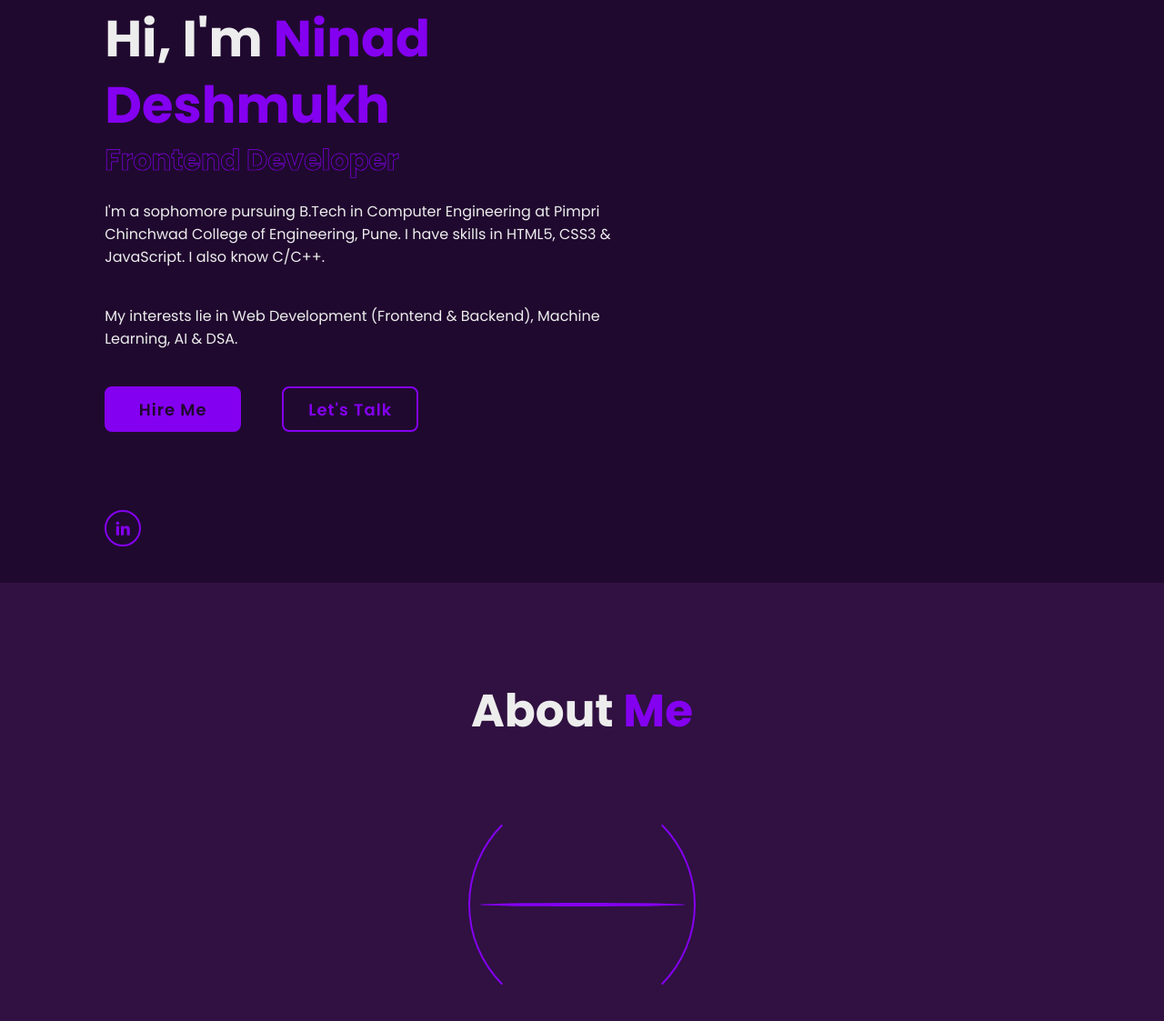
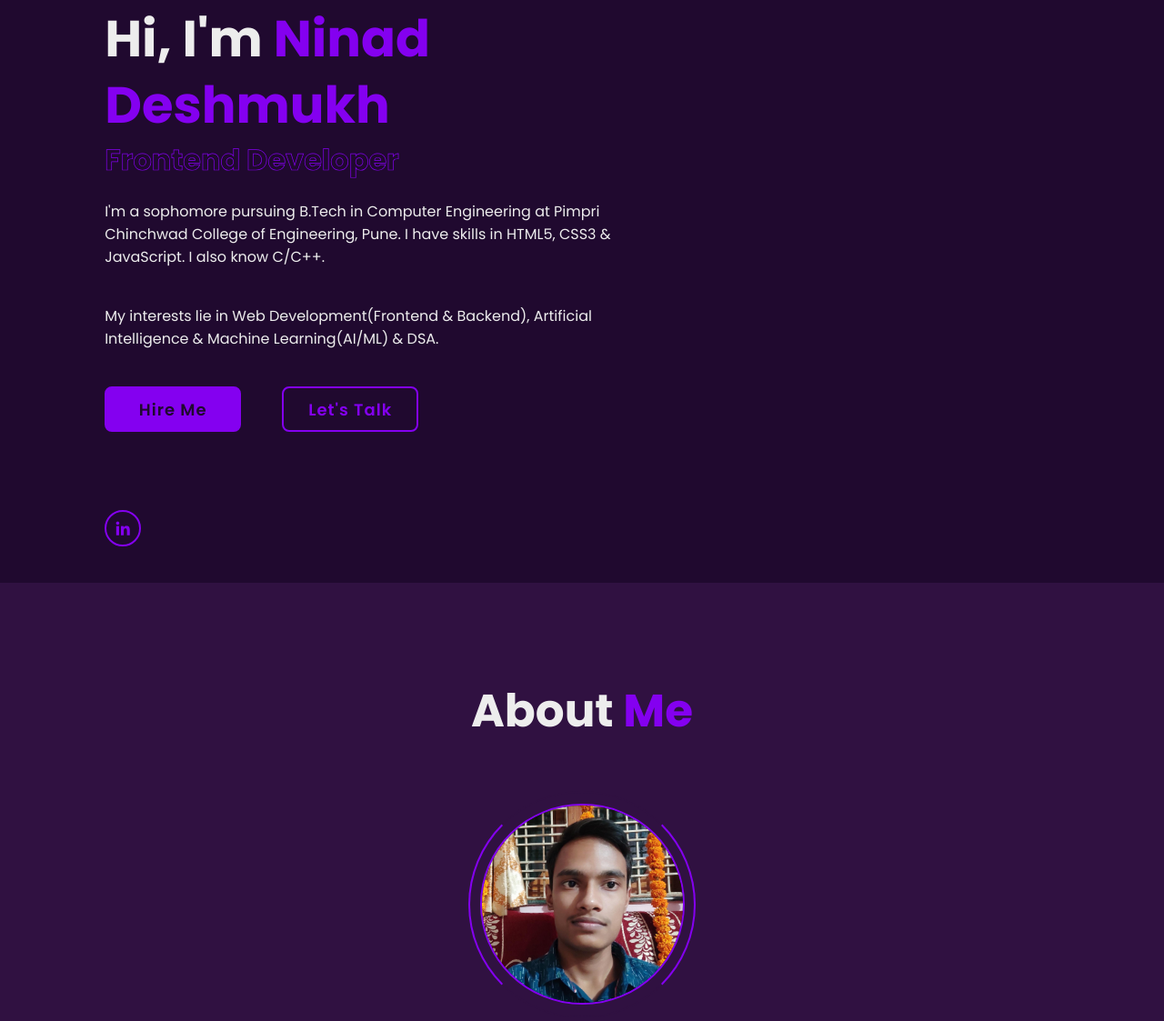
Before and after one commit to Codeer22/First_Portfolio_Project, a plain HTML site: page index.html in a window 1280 px wide. Shown: the part 159-1282 px from the top of the page at 91% size. Drawn offline with nearby package versions, Linux system fonts and the light colour scheme; a script that the page names is missing.

Commit message:
Removed unecessary spaces and changed the image path

```diff
--- a/index.html
+++ b/index.html
@@ -31,7 +31,7 @@
       </div>
       <p>I'm a sophomore pursuing B.Tech in Computer Engineering at Pimpri Chinchwad College of Engineering, Pune. I
         have skills in HTML5, CSS3 & JavaScript. I also know C/C++.</p>
-      <p>My interests lie in Web Development (Frontend & Backend), Machine Learning, AI & DSA.</p>
+      <p>My interests lie in Web Development(Frontend & Backend), Artificial Intelligence & Machine Learning(AI/ML) & DSA.</p>
       <div class="btn-box">
         <a href="#" class="btn">Hire Me</a>
         <a href="#" class="btn">Let's Talk</a>
@@ -50,7 +50,7 @@
     <h2 class="heading">About <span>Me</span></h2>
 
     <div class="about-img">
-      <img src="images/portfolio.jpeg" alt="">
+      <img src="/portfolio.jpeg" alt="">
       <span class="circle-spin"></span>
     </div>
 
```
